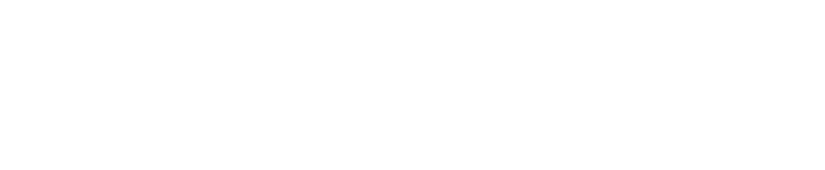
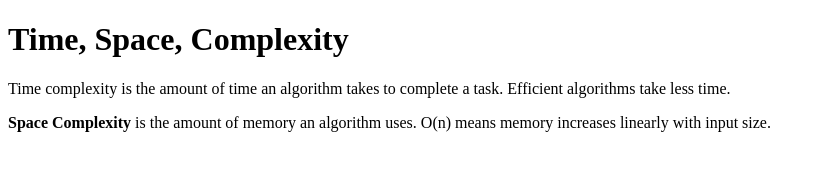
Before and after one commit to acciojob/time-and-space-complexity-Ankush-Bhadra, a website: page main.html in a window 1280 px wide. Shown: the whole page, without its empty margins (0-825 px from the left). Drawn offline with Linux system fonts and the light colour scheme.

Commit message:
created a submission

```diff
--- a/main.html
+++ b/main.html
@@ -8,7 +8,10 @@
 
 <body>
 	<!-- the entire body must be written by student -->
-    <script type="text/javascript" src="./script.js">
+	<h1>Time, Space, Complexity</h1>
+	<p>Time complexity is the amount of time an algorithm takes to complete a task. Efficient algorithms take less time.</p>
+	 <p><b>Space Complexity </b>is the amount of memory an algorithm uses. O(n) means memory increases linearly with input size.</p>
+	<script type="text/javascript" src="./script.js">
 </script>
 
 </body>
```
